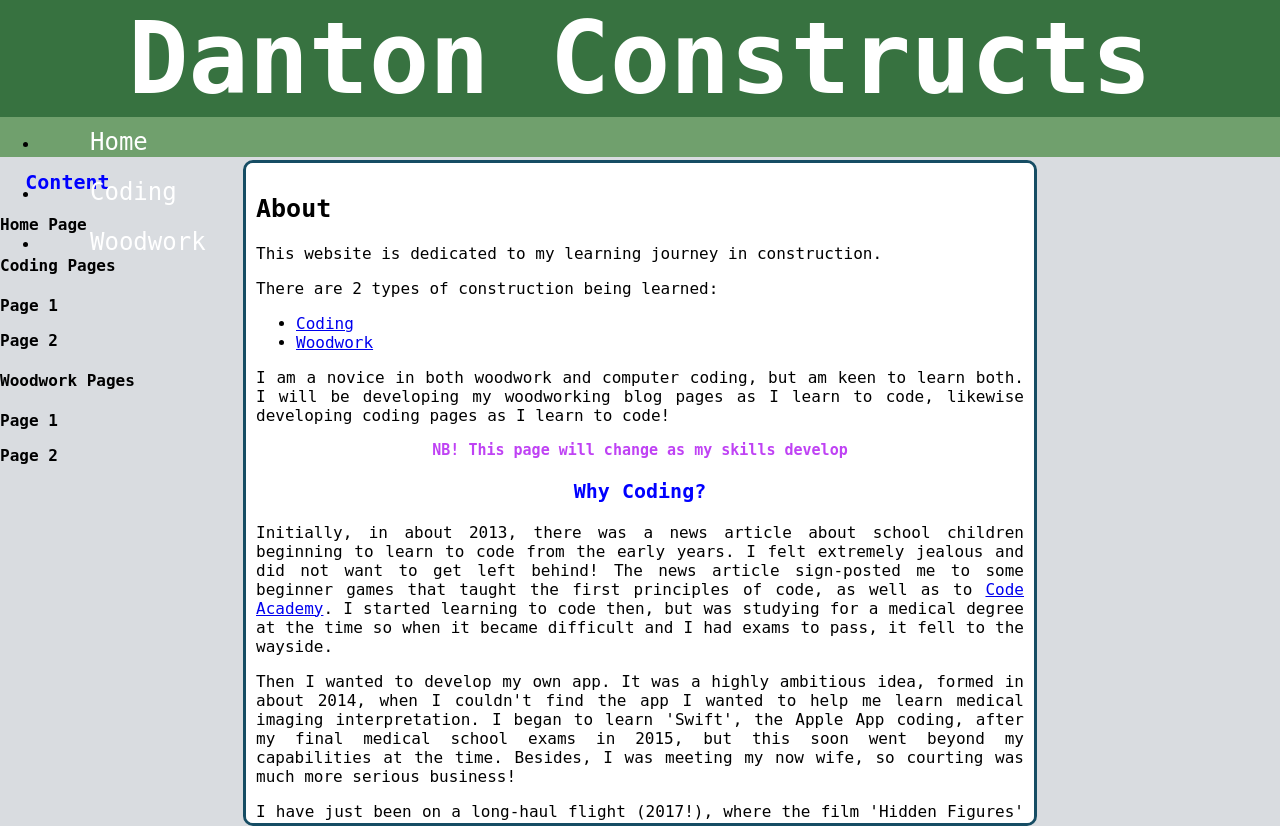
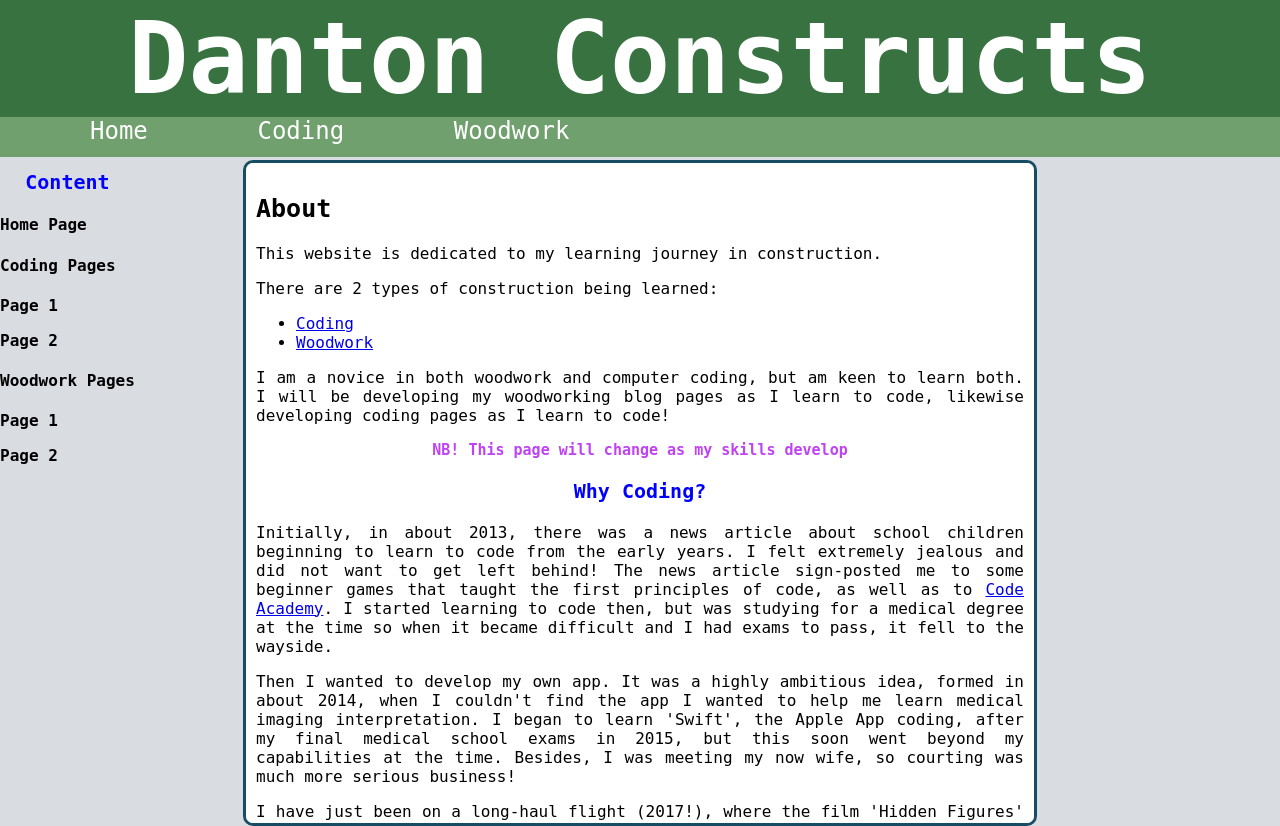
Before and after one commit to DantonCorbel/Danton-Constructs, a plain HTML site: page index.html in a window 1280 px wide. Drawn offline with Linux system fonts and the light colour scheme.

Commit message:
still try to remove bullets and put nav bar in one line

```diff
--- a/Learning_coding.css
+++ b/Learning_coding.css
@@ -76,14 +76,14 @@ p {
 }
 
 #nav li {
-  list-style-type: none:
+  list-style-type: none;
+  display: inline;
 }
 
 #nav a {
   color: #fff;
-  display: inline;
   text-decoration: none;
-  line-height: 50px;
+  //line-height: 50px;
   padding: 0 50px;
   text-weight: bold;
   font-size: 1.5em;
```
